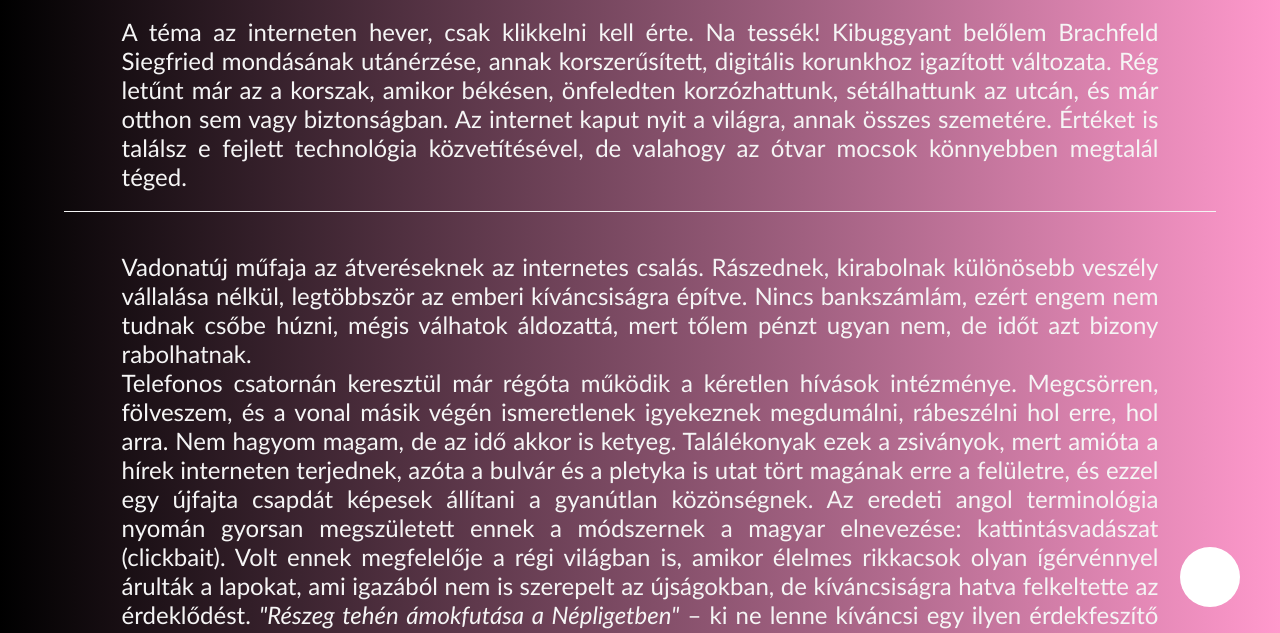
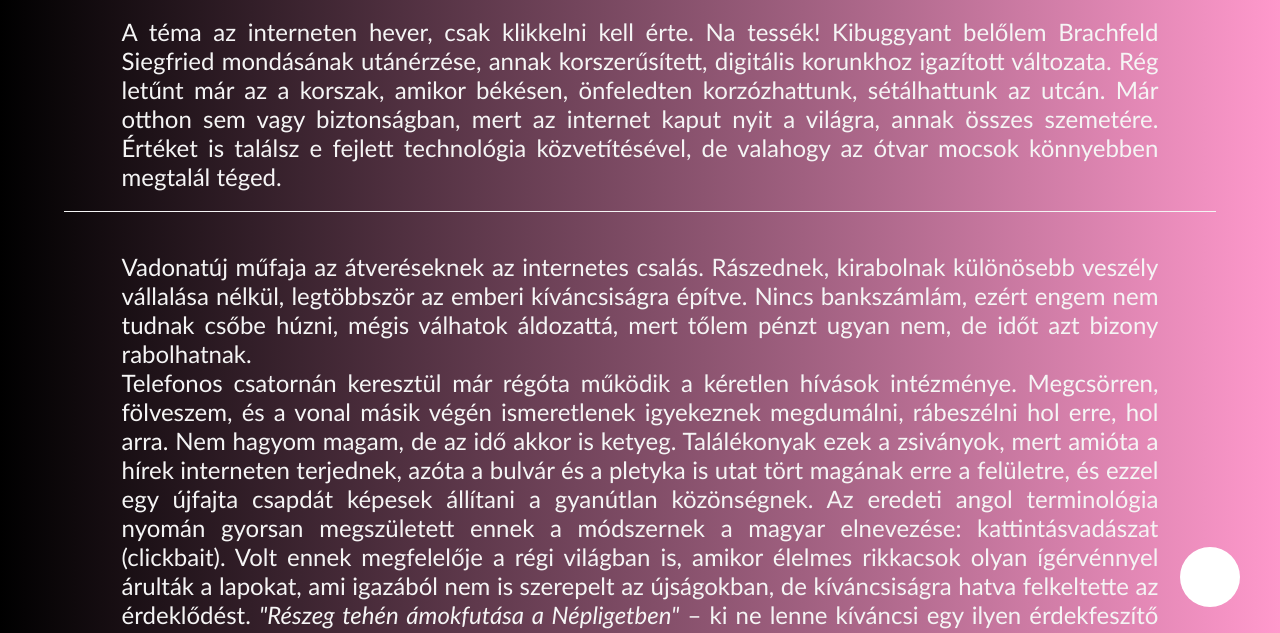
Before and after one commit to borpince/weboldal, a plain HTML site: page olv/velemeny/magus.html in a window 1280 px wide. Shown: the part 158-791 px from the top of the page. Drawn offline with Linux system fonts and the light colour scheme.

Commit message:
fogalmazás

```diff
--- a/olv/velemeny/magus.html
+++ b/olv/velemeny/magus.html
@@ -40,8 +40,8 @@
         <div class="box-text">
           <p>
             A téma az interneten hever, csak klikkelni kell érte. Na tessék! Kibuggyant belőlem Brachfeld Siegfried mondásának utánérzése,
-            annak korszerűsített, digitális korunkhoz igazított változata. Rég letűnt már az a korszak, amikor békésen, önfeledten korzózhattunk, sétálhattunk az utcán,
-            és már otthon sem vagy biztonságban. Az internet kaput nyit a világra, annak összes szemetére.
+            annak korszerűsített, digitális korunkhoz igazított változata. Rég letűnt már az a korszak, amikor békésen, önfeledten korzózhattunk, sétálhattunk az utcán.
+            Már otthon sem vagy biztonságban, mert az internet kaput nyit a világra, annak összes szemetére.
             Értéket is találsz e fejlett technológia közvetítésével, de valahogy az ótvar mocsok könnyebben megtalál téged.
           </p>
         </div>
```
